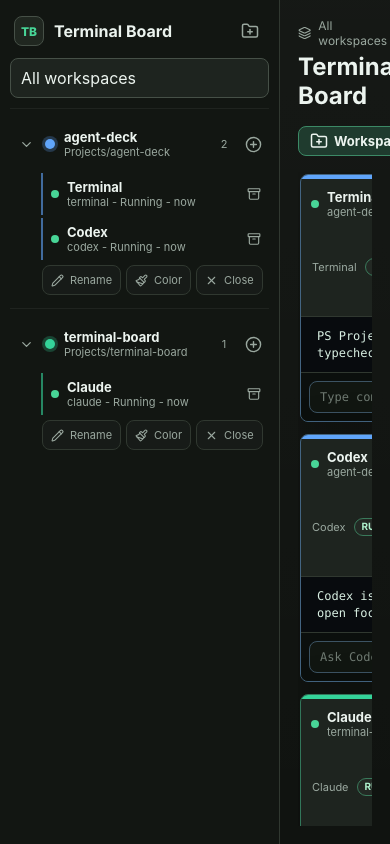
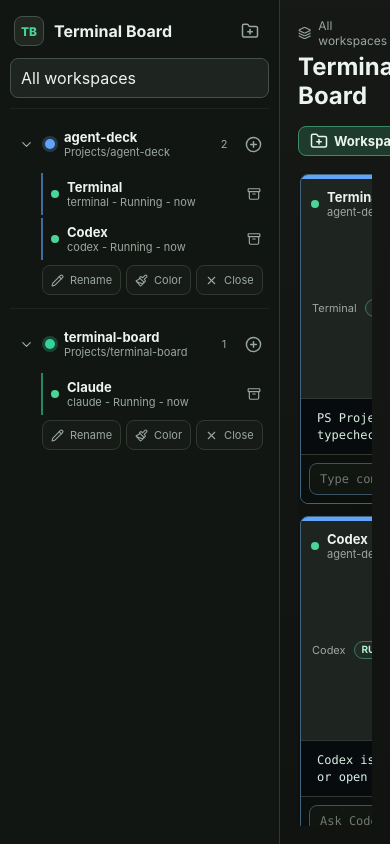
Before and after one commit to en4ble1337/agent-deck, a React (Vite) app: page / in a window 390 px wide. Shown: the top 844 px of the page. Built offline with nearby package versions, Linux system fonts and the light colour scheme.

Commit message:
Keep terminal tiles evenly sized

```diff
--- a/src/styles/layout.css
+++ b/src/styles/layout.css
@@ -431,14 +431,18 @@
   display: grid;
   min-height: 0;
   grid-template-columns: repeat(auto-fill, minmax(320px, 1fr));
+  grid-auto-rows: clamp(248px, 31vh, 340px);
+  align-items: stretch;
   gap: 12px;
+  grid-auto-flow: row dense;
   overflow: auto;
   padding: 2px 2px 18px;
 }
 
 .session-tile {
   display: grid;
-  min-height: 248px;
+  height: 100%;
+  min-height: 0;
   grid-template-rows: auto auto minmax(0, 1fr) auto;
   overflow: hidden;
   border: 1px solid color-mix(in srgb, var(--workspace-accent) 40%, var(--line));
@@ -539,13 +543,20 @@
 .terminal-tail pre {
   height: 100%;
   margin: 0;
-  overflow: hidden;
+  overflow: auto;
   padding: 10px;
   font-family: "Cascadia Mono", "JetBrains Mono", Consolas, monospace;
   font-size: 12px;
   line-height: 1.36;
   text-align: left;
   white-space: pre-wrap;
+}
+
+@media (max-width: 980px) {
+  .tile-grid {
+    grid-template-columns: repeat(auto-fill, minmax(280px, 1fr));
+    grid-auto-rows: clamp(248px, 42vh, 330px);
+  }
 }
 
 .quick-input-form {
```
